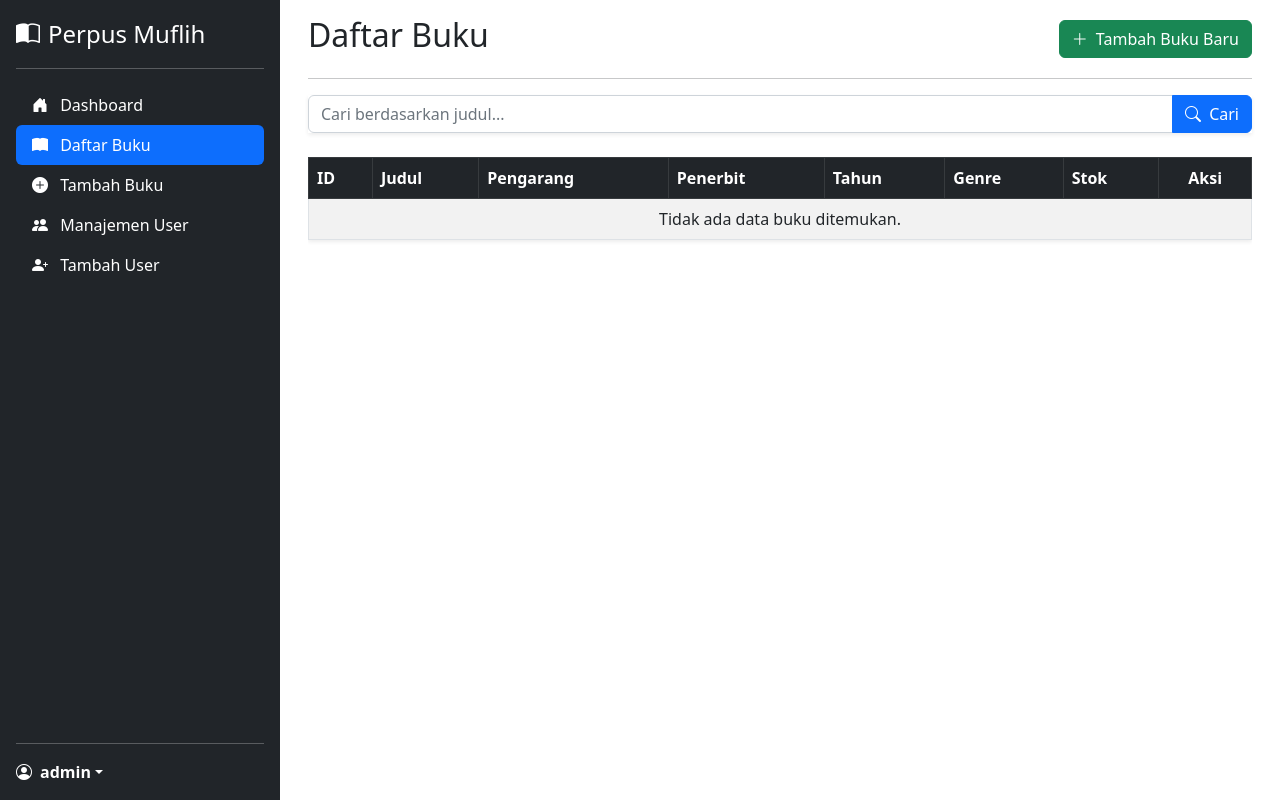
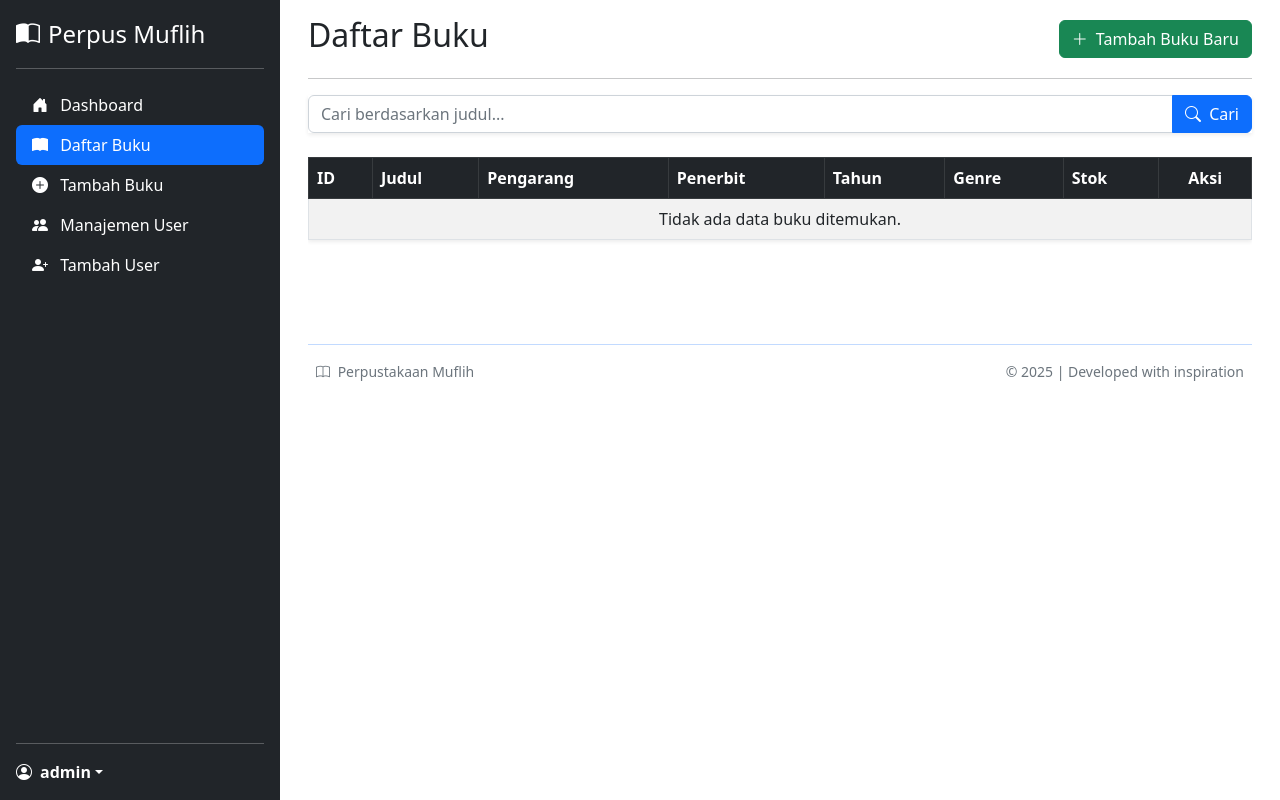
Before and after one commit to muflih2024/perpustakaan_muflih, a PHP site: page /pages/buku/list_buku.php in a window 1280 px wide. Run offline with PHP 8.4, Linux system fonts and the light colour scheme; a user stored in the database is signed in; data that the repository does not hold is empty.

Commit message:
Add scroll boundary footer to borrowing pages with copyright notice

```diff
--- a/pages/buku/list_buku.php
+++ b/pages/buku/list_buku.php
@@ -253,6 +253,18 @@ $error_message = isset($_GET['error']) ? sanitize($_GET['error']) : '';
                 </nav>
                 <?php endif; ?>
 
+                <!-- Scroll Boundary Footer -->
+                <div class="mt-5 mb-3 pt-4 animate__animated animate__fadeInUp">
+                    <hr class="border-2 border-primary opacity-25">
+                    <div class="d-flex justify-content-between align-items-center px-2">
+                        <div class="text-muted small">
+                            <i class="bi bi-book me-1"></i> Perpustakaan Muflih
+                        </div>
+                        <div class="text-muted small">
+                            &copy; <?php echo date('Y'); ?> | Developed with inspiration
+                        </div>
+                    </div>
+                </div>
             </div>
         </div>
     </div>
```
Also changed, not shown: pages/peminjaman/daftar_pinjaman.php (+13 -0 lines), pages/peminjaman/pinjam_buku.php (+13 -0 lines).
